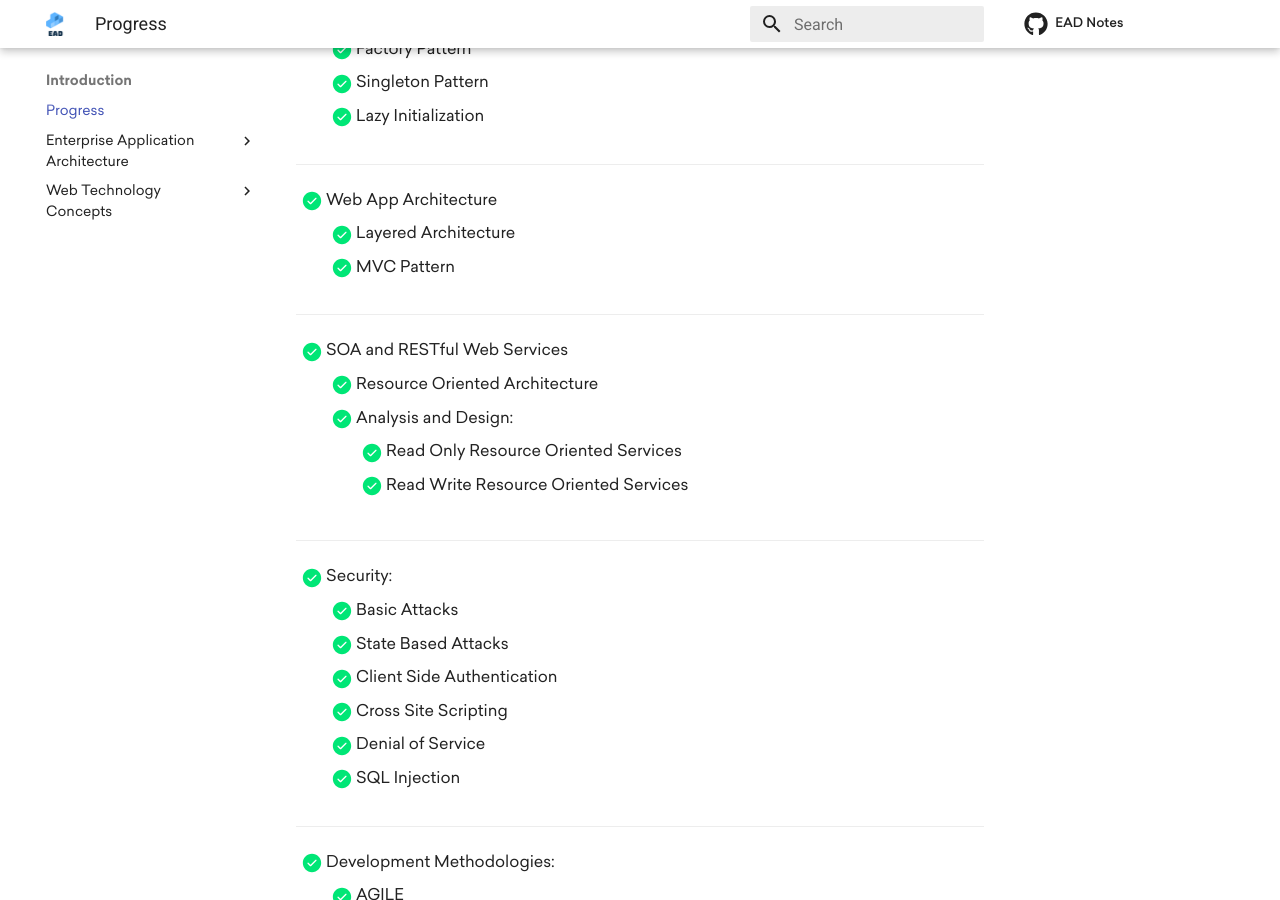
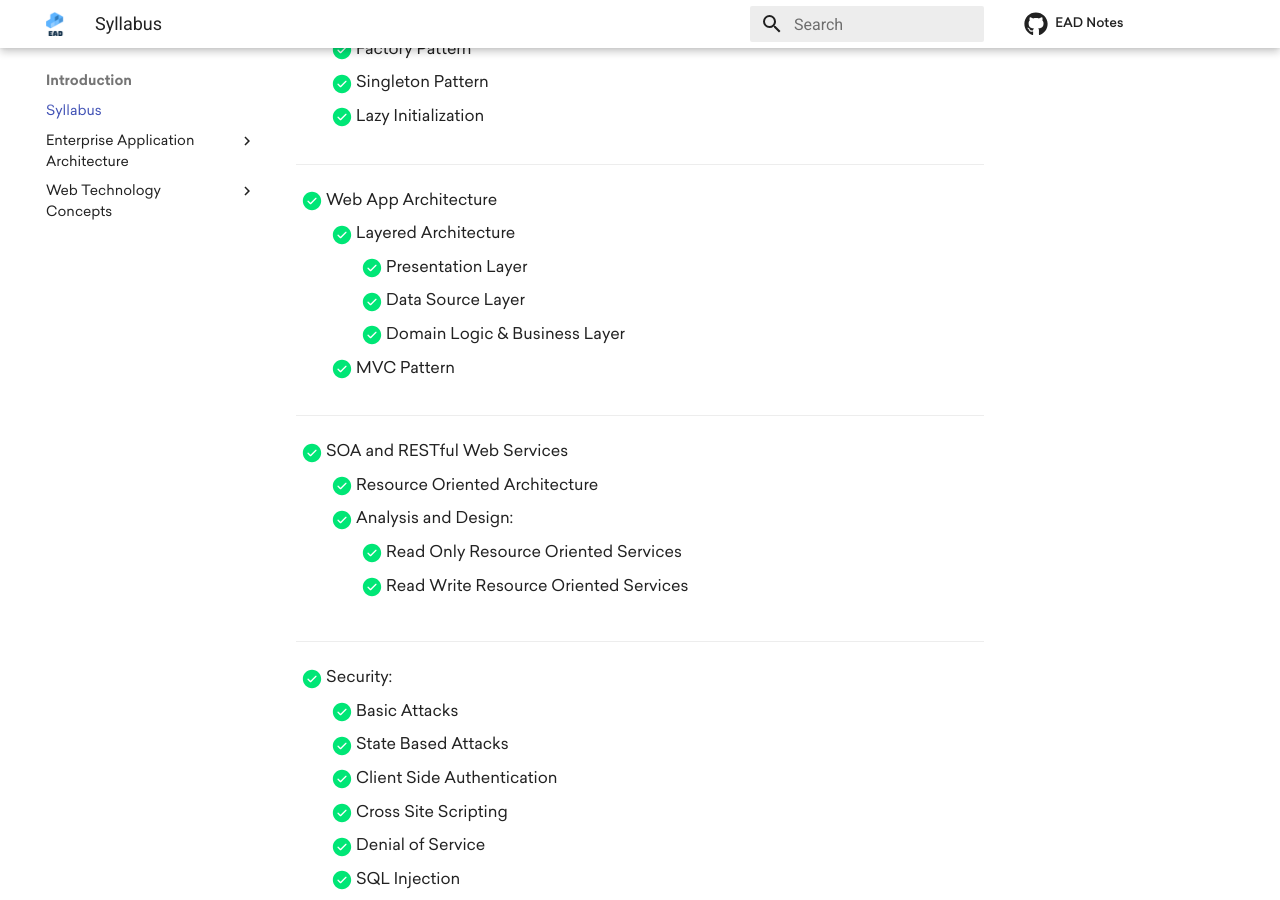
Before and after one commit to theArjun/ead-notes, an MkDocs documentation site: the page built from notes/index.md, in a window 1280 px wide and 900 px high, scrolled down 937 px. Built offline with MkDocs 1.6.1 and Material for MkDocs 9.7.7, drawn with Linux system fonts in a browser that asks for light colours; comment, search, counter and statistics services are not loaded.

Commit message:
Update syllabus

```diff
--- a/notes/index.md
+++ b/notes/index.md
@@ -1,6 +1,6 @@
 ---
-title: Progress
-description: Progress of the note completion
+title: Syllabus
+description: Syllabus for the Enterprise Application Development
 ---
 
 - [x] Introduction
@@ -33,6 +33,9 @@ description: Progress of the note completion
 
   - [x] Web App Architecture
     - [x] Layered Architecture
+        - [x] Presentation Layer
+        - [x] Data Source Layer
+        - [x] Domain Logic & Business Layer
     - [x] MVC Pattern
 ---
 
```
